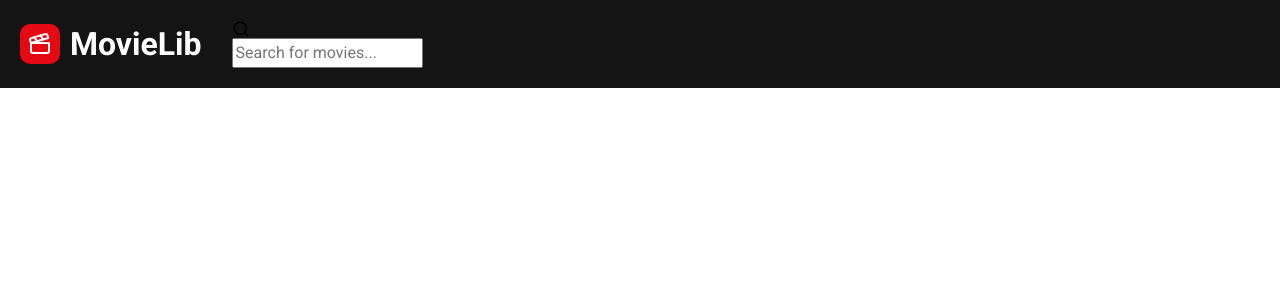
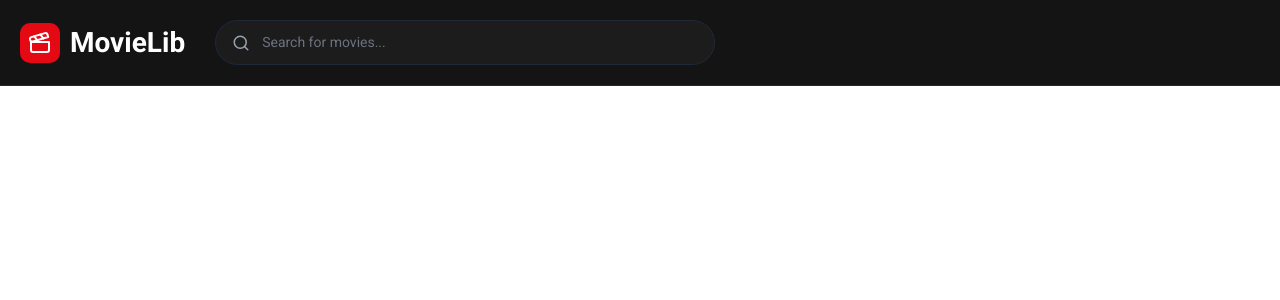
Before and after one commit to NatigAgarzayev/movielib, a React app in the folder frontend/: page / in a window 1280 px wide. Shown: the top 300 px of the page. Built offline with nearby package versions, Linux system fonts and the light colour scheme; no server answers; the HTML template or start-up script is replaced by a standard one.

Commit message:
feat: add search bar ui component

```diff
--- a/frontend/src/components/layout/Header.module.css
+++ b/frontend/src/components/layout/Header.module.css
@@ -1,6 +1,8 @@
 .header {
     background-color: var(--color-black-secondary);
     padding: 20px 0;
+
+    border-bottom: 1px solid var(--color-border);
 }
 
 .headerContent {
@@ -29,4 +31,5 @@
 
 .title {
     color: var(--color-white);
+    font-size: 28px;
 }
--- a/frontend/src/components/layout/Header.tsx
+++ b/frontend/src/components/layout/Header.tsx
@@ -1,8 +1,12 @@
-import React from 'react'
 import styles from './Header.module.css'
-import { Clapperboard, Search } from 'lucide-react'
+import { Clapperboard } from 'lucide-react'
+import SearchBar from '../ui/search/SearchBar'
+import { useMovies } from '../../hooks/useMovies'
 
 export default function Header() {
+
+    const { searchQuery, handleSearch } = useMovies()
+
     return (
         <header className={styles.header}>
             <div className="wrapper">
@@ -14,8 +18,7 @@ export default function Header() {
                         <h1 className={styles.title}>MovieLib</h1>
                     </div>
                     <div className={styles.search}>
-                        <Search size={18} />
-                        <input type="text" placeholder="Search for movies..." className={styles.searchInput} />
+                        <SearchBar value={searchQuery} onChange={handleSearch} />
                     </div>
                 </div>
             </div>
--- /dev/null
+++ b/frontend/src/components/ui/search/SearchBar.module.css
@@ -0,0 +1,35 @@
+.container {
+    display: flex;
+    align-items: center;
+    gap: 10px;
+    border-radius: 30px;
+    padding: 10px 16px;
+    width: 500px;
+    max-width: 500px;
+    background: var(--color-button) !important;
+    border: 1px solid var(--color-border);
+
+    transition: border 0.2s ease;
+}
+
+.container:focus-within {
+    border: 1px solid var(--color-red);
+}
+
+.icon {
+    color: var(--color-gray);
+    flex-shrink: 0;
+}
+
+.input {
+    background: none;
+    border: none;
+    outline: none;
+    color: var(--color-white);
+    font-size: 14px;
+    width: 100%;
+}
+
+.input::placeholder {
+    color: var(--color-placeholder);
+}
--- /dev/null
+++ b/frontend/src/components/ui/search/SearchBar.tsx
@@ -0,0 +1,23 @@
+import { Search } from 'lucide-react'
+import styles from './SearchBar.module.css'
+
+interface Props {
+    value: string
+    onChange: (value: string) => void
+    placeholder?: string
+}
+
+export default function SearchBar({ value, onChange, placeholder = 'Search for movies...' }: Props) {
+    return (
+        <div className={styles.container}>
+            <Search size={18} className={styles.icon} />
+            <input
+                type="text"
+                value={value}
+                onChange={(e) => onChange(e.target.value)}
+                placeholder={placeholder}
+                className={styles.input}
+            />
+        </div>
+    )
+}
--- a/frontend/src/index.css
+++ b/frontend/src/index.css
@@ -87,6 +87,9 @@ h6 {
     --color-white: #ffffff;
     --color-dark-gray: #1e2939;
     --color-gray: #99a1af;
+    --color-border: #1e2939;
+    --color-button: #1c1c1c;
+    --color-placeholder: #6B7280;
 }
 
 body {
```
